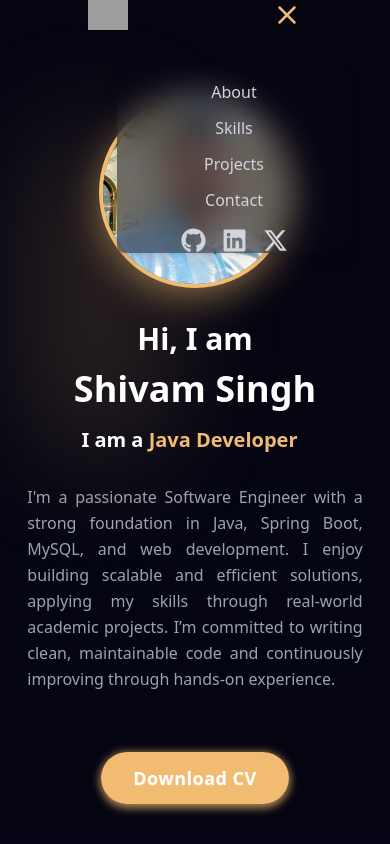
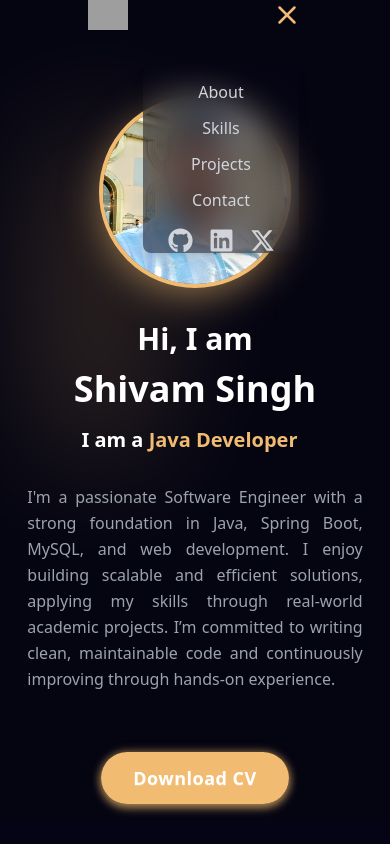
Before and after one commit to ShivamSinghSde/Portfolio, a React (Vite) app: page / in a window 390 px wide. Both pictures are taken after a click on the icon 287 px from the left and 15 px from the top of the page. Shown: the top 844 px of the page. Built offline with nearby package versions, Linux system fonts and the light colour scheme; grey boxes are pictures that could not be loaded.

Commit message:
update nav

```diff
--- a/src/Components/Navbar/Navbar.jsx
+++ b/src/Components/Navbar/Navbar.jsx
@@ -118,7 +118,7 @@ const Navbar = () => {
       </div>
       {/*  Mobile view Items */}
       {isOpen && (
-        <div className="fixed top-16 left-1/2 transform -translate-x-1/3 w-3/5 bg-[#050414]/50 backdrop-filter backdrop-blur-lg z-50 rounded-lg shadow-lg">
+        <div className="fixed top-16 left-1/2 transform -translate-x-1/3 w-2/5 bg-[#050414]/50 backdrop-filter backdrop-blur-lg z-50 rounded-lg shadow-lg">
           <ul className="flex flex-col items-center gap-3 py-4 text-gray-300 ">
             {menu.map((item) => (
               <li
```
